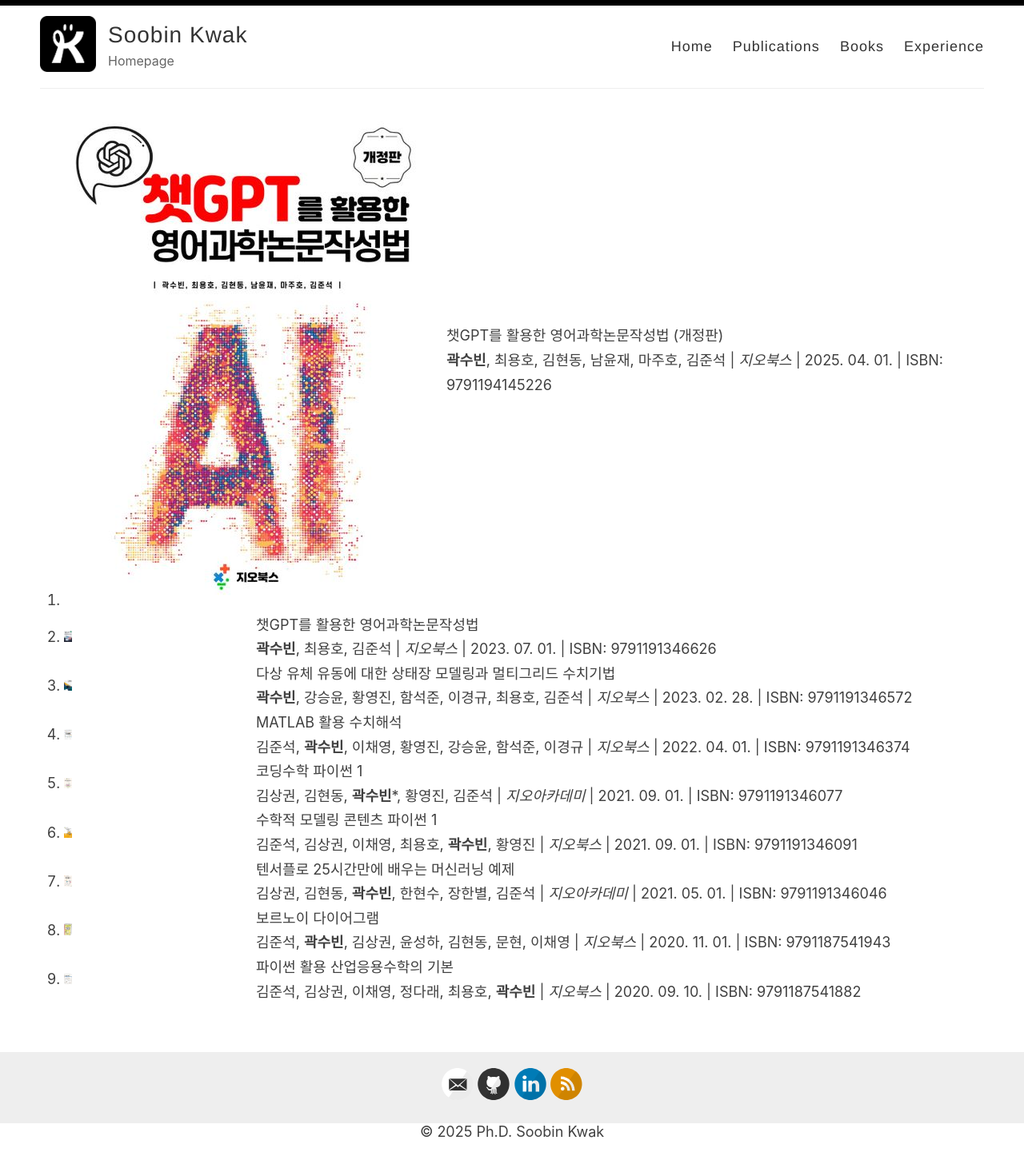
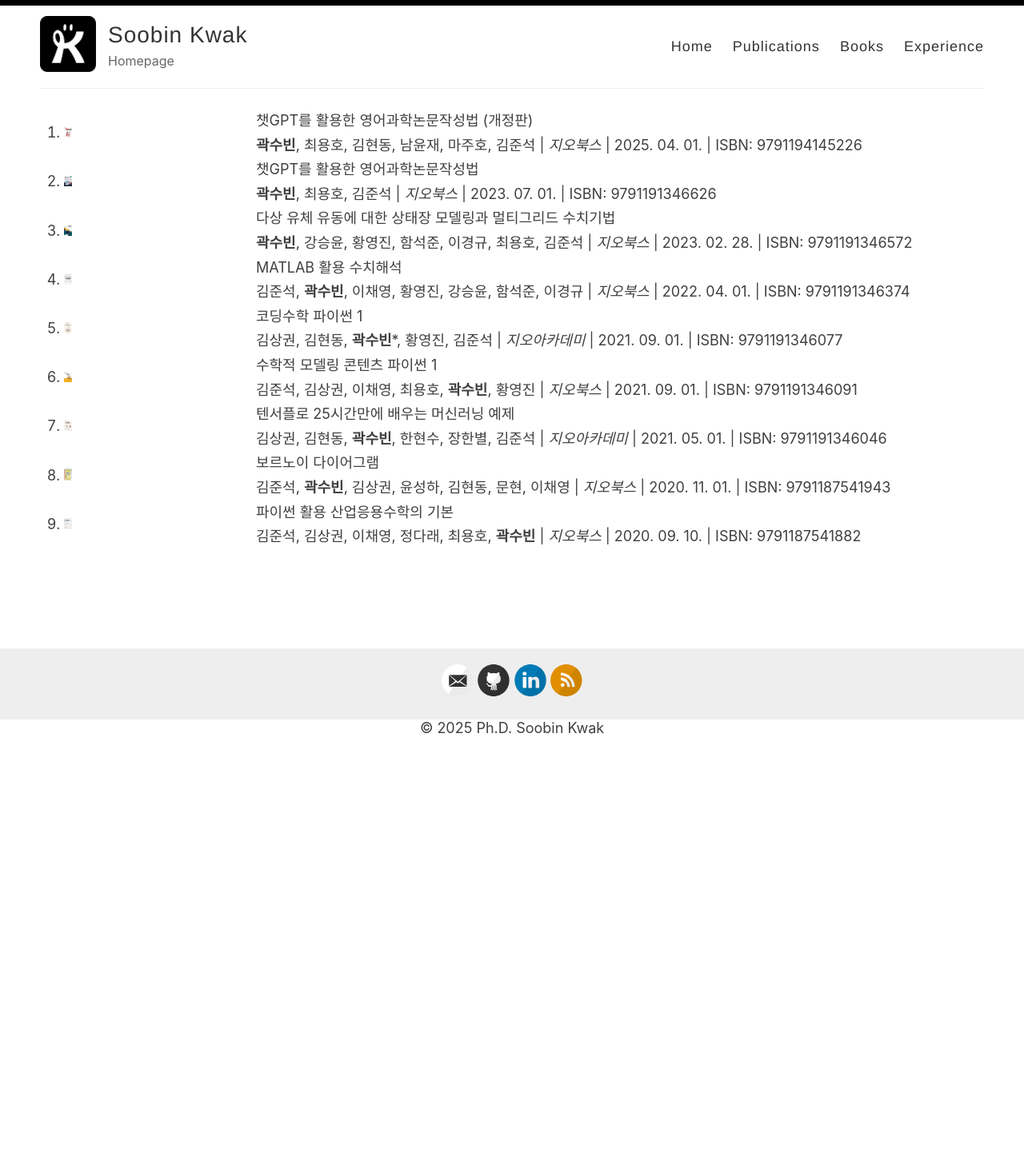
Before and after one commit to skwak/skwak.github.io, a Jekyll site: the page built from _pages/Books.md, in a window 1280 px wide. Shown: the whole page at 80% size. Built offline with Jekyll 4.4.1, drawn with Linux system fonts in a browser that asks for light colours; after the commit the page ends 961 px from its top, so only the background shows below that.

Commit message:
Update Books.md

```diff
--- a/_pages/Books.md
+++ b/_pages/Books.md
@@ -10,7 +10,7 @@
 <li>
 <div style="display: flex; align-items: center;">
   <div>
-    <img src="../images/ISBN_9791194145226.jpg" alt="Image" sclass="book-cover">
+    <img src="../images/ISBN_9791194145226.jpg" alt="Image" class="book-cover">
   </div>
   <div style="flex: 1; padding-left: 20px;">
   챗GPT를 활용한 영어과학논문작성법 (개정판)<br>
```
